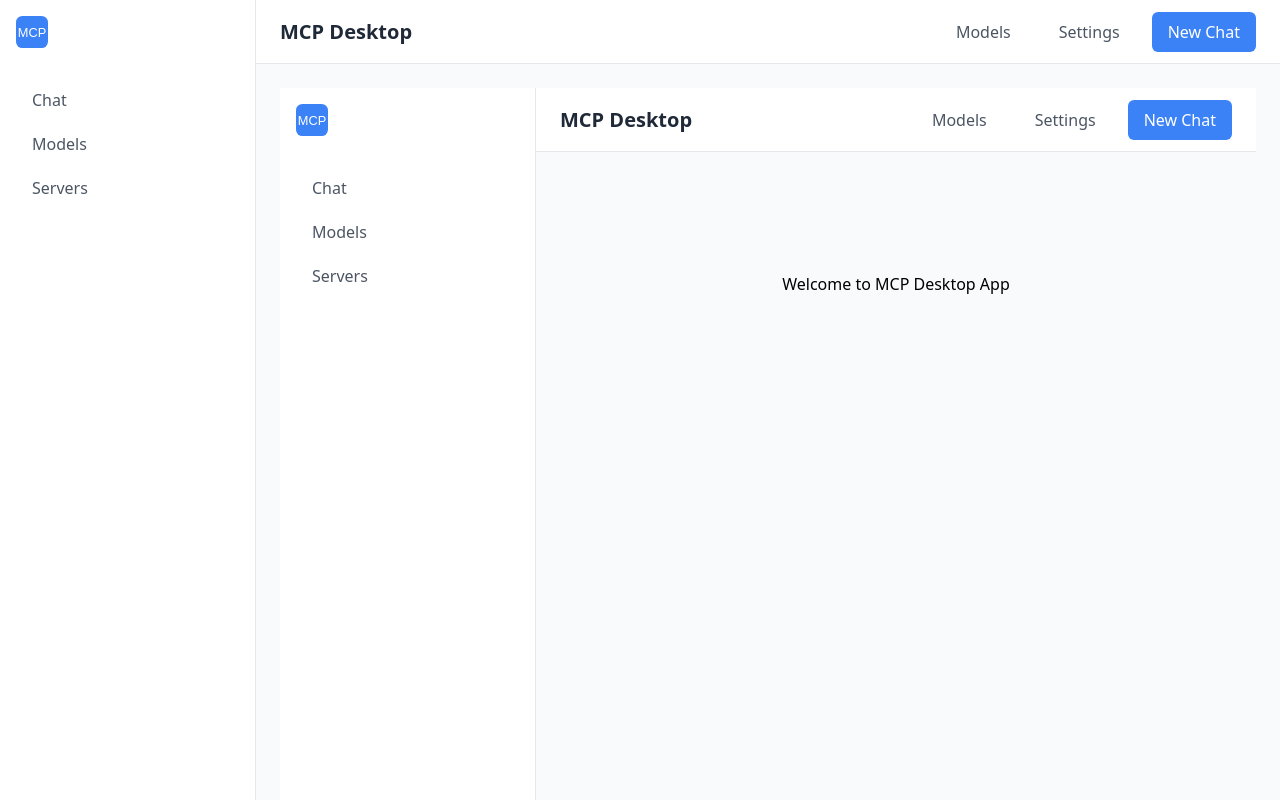
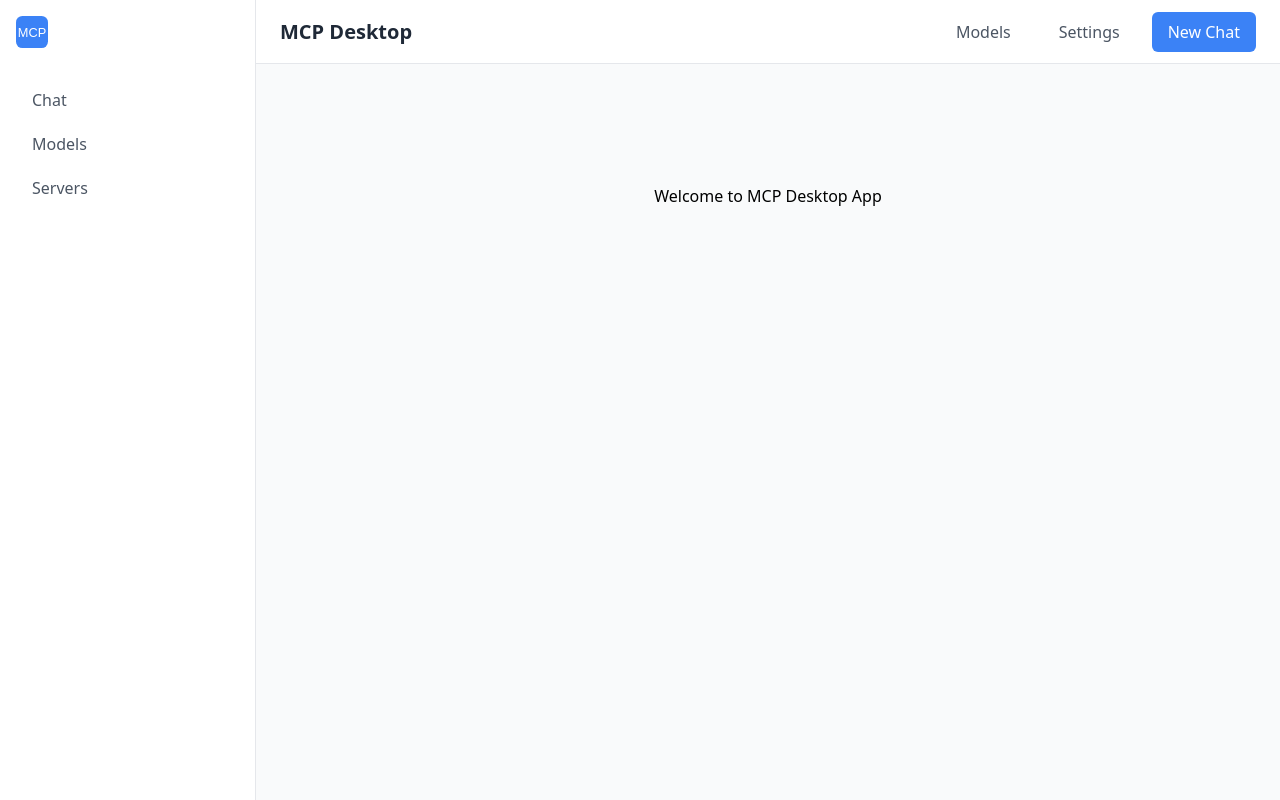
Before and after one commit to justjunior123/mcp_desktop_app, a Next.js app: page / in a window 1280 px wide. Shown: the top 800 px of the page. Built offline with nearby package versions, Linux system fonts and the light colour scheme.

Commit message:
Removed duplicated Html, no errors Golden Baseline

```diff
--- a/src/app/page.tsx
+++ b/src/app/page.tsx
@@ -1,11 +1,7 @@
-import { MainLayout } from '@/components/layout/MainLayout';
-
 export default function Home() {
   return (
-    <MainLayout>
-      <main className="flex min-h-screen flex-col items-center justify-between p-24">
-        <h1>Welcome to MCP Desktop App</h1>
-      </main>
-    </MainLayout>
+    <main className="flex min-h-screen flex-col items-center justify-between p-24">
+      <h1>Welcome to MCP Desktop App</h1>
+    </main>
   );
 }
```
